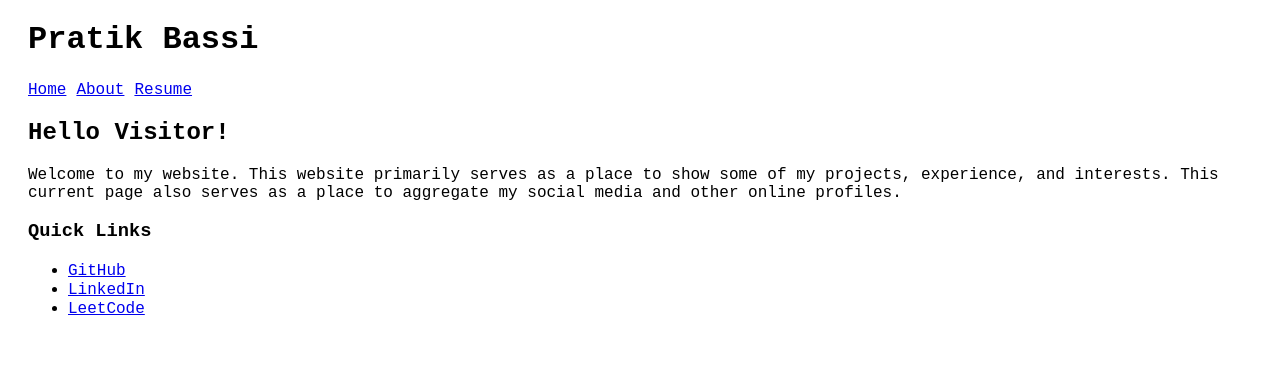
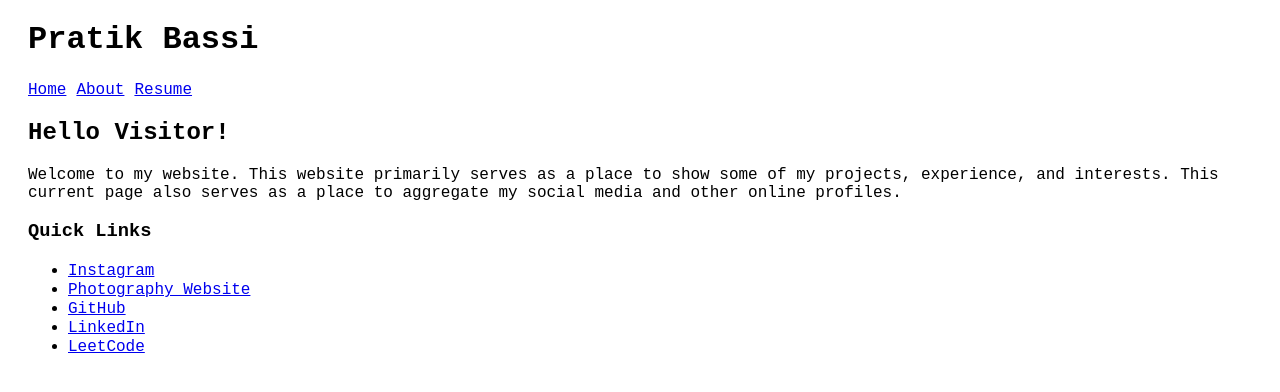
Before and after one commit to pratikbassi/portfolio, a Nuxt app in the folder frontend/: page / in a window 1280 px wide. Shown: the top 392 px of the page. Built offline with nearby package versions, Linux system fonts and the light colour scheme.

Commit message:
added resume and links

```diff
--- a/frontend/pages/components/HomeComp.vue
+++ b/frontend/pages/components/HomeComp.vue
@@ -10,6 +10,8 @@
 
   <h3>Quick Links</h3>
   <ul>
+    <li><a target='_blank' href="https://www.instagram.com/pratik.bassi.photography/">Instagram</a></li>
+    <li><a target='_blank' href="https://www.pratikbassiphotography.ca/">Photography Website</a></li>
     <li><a target='_blank' href="https://github.com/pratikbassi/">GitHub</a></li>
     <li><a target='_blank' href="https://www.linkedin.com/in/pratik-bassi-81a490173/">LinkedIn</a></li>
     <li><a target='_blank' href="https://leetcode.com/u/pratikbassi/">LeetCode</a></li>
--- a/frontend/pages/components/ResumeComp.vue
+++ b/frontend/pages/components/ResumeComp.vue
@@ -4,7 +4,7 @@
 
 <template>
   <h2>Resume</h2>
-  <a target='_blank' href="https://www.dropbox.com/scl/fi/l3dot5zoo0pcmpvhj5ob9/Pratik-Resume-Long-ATS.pdf?rlkey=rotwykuqlp66hdf57oumiba8g&dl=0">
+  <a target='_blank' href="https://www.dropbox.com/scl/fi/dcjk9y3r2351y4xmmcru7/Pratik-Resume-Long-ATS.pdf?rlkey=1rqc2qokgh1ptno9clixme2xq&dl=0">
     Dropbox link to my resume
   </a>
 </template>
```
